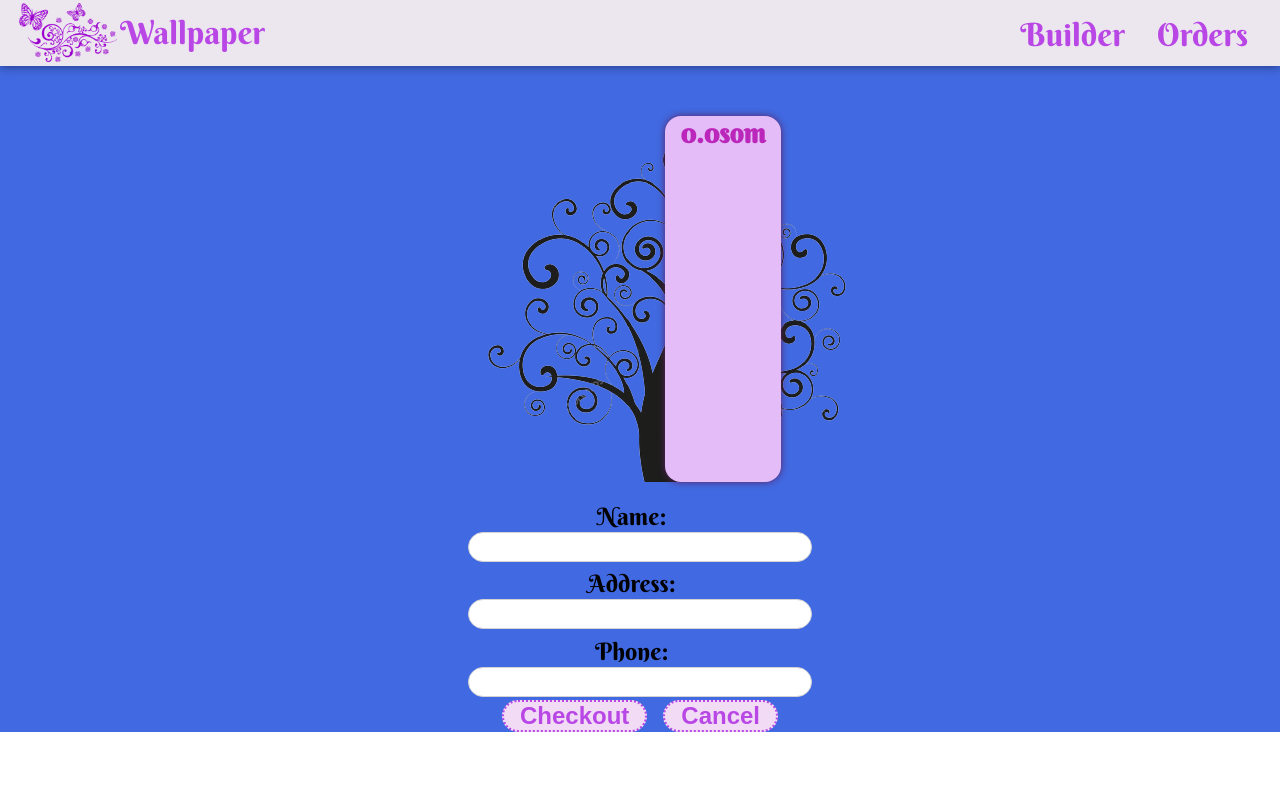
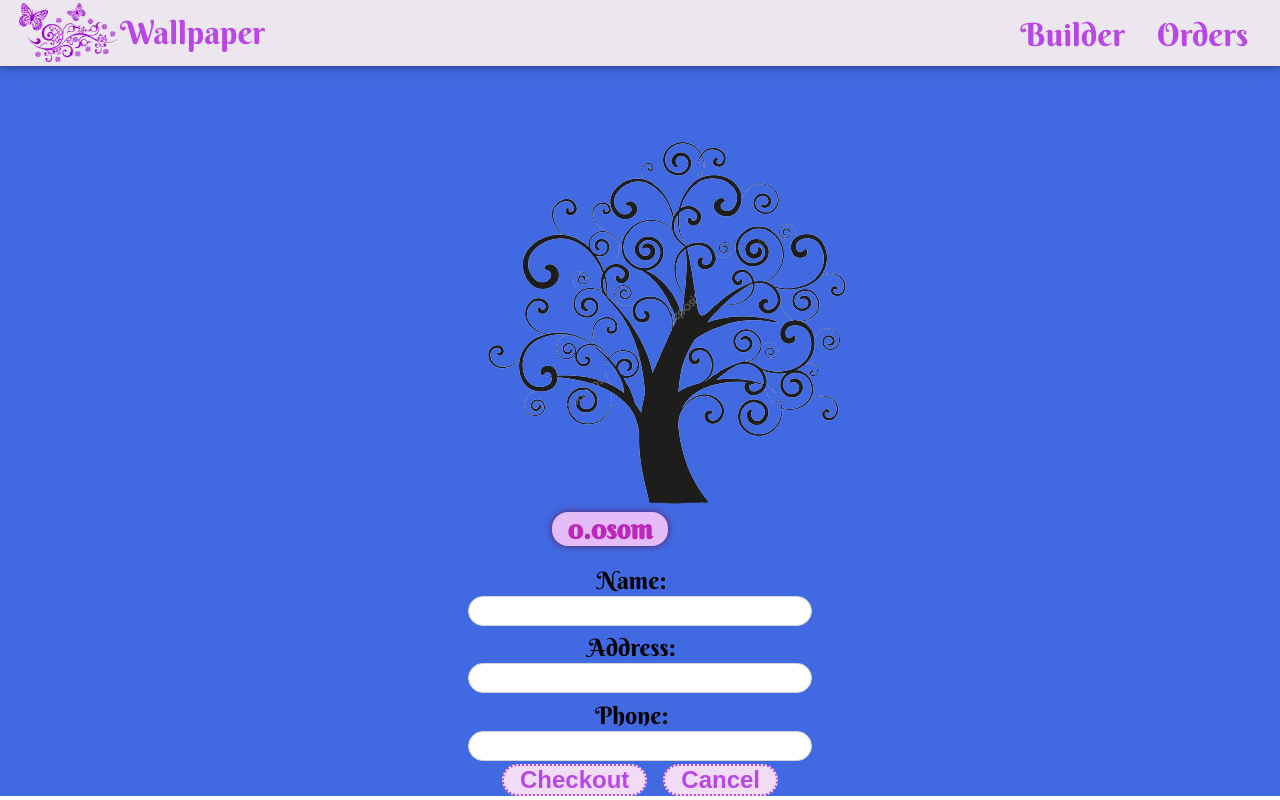
Before and after one commit to Nurkyz-Chynybaeva/builder, a React (Create React App) app: page /checkout in a window 1280 px wide. Built offline with nearby package versions, Linux system fonts and the light colour scheme.

Commit message:
deleted margin price

```diff
--- a/src/components/DecorBuilder/DecorPreview/DecorPreview.module.css
+++ b/src/components/DecorBuilder/DecorPreview/DecorPreview.module.css
@@ -36,8 +36,8 @@
   box-shadow: 0 0 7px rgb(90, 34, 100);
   border-radius: 1rem;
   padding: 0 1rem;
-  margin-top:50px ;
-  margin-left:-190px;
+  margin-top:30px ;
+
   font-size: 1.7rem;
   color: rgb(187, 39, 187);
   font-weight: bold;
```
